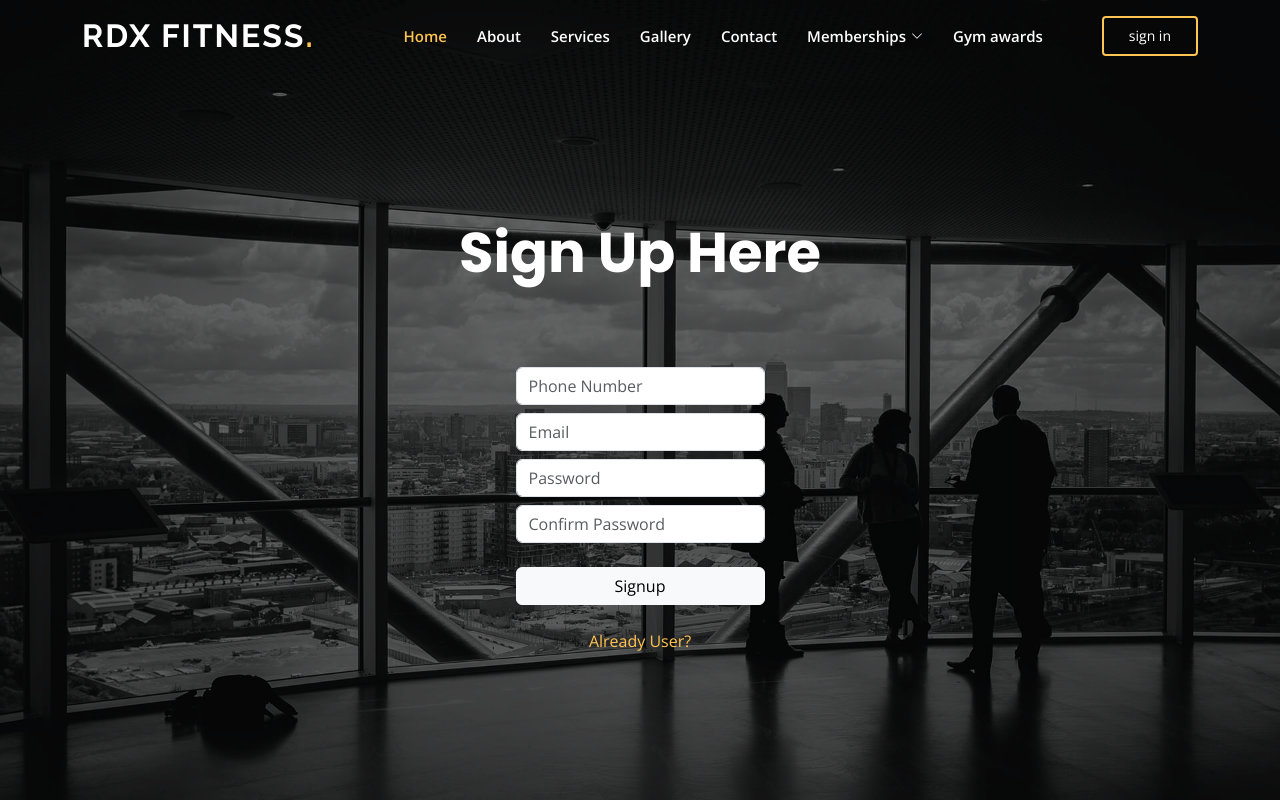
After one commit to odomb/RDX-FITNESS, a Django app: page /signup in a window 1280 px wide. The commit adds this page. Run offline with Django 4.2, Linux system fonts and the light colour scheme; some libraries are stand-ins or nearby versions.

Commit message:
made some change

```diff
--- a/authapp/urls.py
+++ b/authapp/urls.py
@@ -3,4 +3,7 @@ from authapp import views
 
 urlpatterns = [
     path('', views.home,name="home"),
+    path('signup',views.signup,name="signup"),
+    path('login',views.handlelogin,name="handlelogin"),
+
 ]
--- a/authapp/views.py
+++ b/authapp/views.py
@@ -3,3 +3,9 @@ from django.shortcuts import render
 # Create your views here.
 def home(request):
     return render(request,"index.html")
+
+def signup(request):
+    return render(request,"signup.html")
+
+def handlelogin(request):
+    return render(request,"handlelogin.html")
--- /dev/null
+++ b/templates/base.html
@@ -0,0 +1,119 @@
+{% load static %}
+<!DOCTYPE html>
+<html lang="en">
+
+<head>
+  <meta charset="utf-8">
+  <meta content="width=device-width, initial-scale=1.0" name="viewport">
+
+  <title>My fitness - {% block title%} {% endblock title%} </title>
+  <meta content="" name="description">
+  <meta content="" name="keywords">
+
+  <!-- Favicons -->
+  <link href="static/assets/img/favicon.png" rel="icon">
+  <link href="static/assets/img/apple-touch-icon.png" rel="apple-touch-icon">
+
+  <!-- Google Fonts -->
+  <link href="https://fonts.googleapis.com/css?family=Open+Sans:300,300i,400,400i,600,600i,700,700i|Raleway:300,300i,400,400i,500,500i,600,600i,700,700i|Poppins:300,300i,400,400i,500,500i,600,600i,700,700i" rel="stylesheet">
+
+  <!-- Vendor CSS Files -->
+  <link href="static/assets/vendor/aos/aos.css" rel="stylesheet">
+  <link href="static/assets/vendor/bootstrap/css/bootstrap.min.css" rel="stylesheet">
+  <link href="static/assets/vendor/bootstrap-icons/bootstrap-icons.css" rel="stylesheet">
+  <link href="static/assets/vendor/boxicons/css/boxicons.min.css" rel="stylesheet">
+  <link href="static/assets/vendor/glightbox/css/glightbox.min.css" rel="stylesheet">
+  <link href="static/assets/vendor/remixicon/remixicon.css" rel="stylesheet">
+  <link href="static/assets/vendor/swiper/swiper-bundle.min.css" rel="stylesheet">
+
+  <!-- Template Main CSS File -->
+  <link href="static/assets/css/style.css" rel="stylesheet">
+
+
+</head>
+
+<body>
+
+  <!-- ======= Header ======= -->
+  <header id="header" class="fixed-top ">
+    <div class="container d-flex align-items-center justify-content-lg-between">
+
+      <h1 class="logo me-auto me-lg-0"><a href="/">Rdx fitness<span>.</span></a></h1>
+      <!-- Uncomment below if you prefer to use an image logo -->
+      <!-- <a href="index.html" class="logo me-auto me-lg-0"><img src="static/assets/img/logo.png" alt="" class="img-fluid"></a>-->
+
+      <nav id="navbar" class="navbar order-last order-lg-0">
+        <ul>
+          <li><a class="nav-link scrollto active" href="/">Home</a></li>
+          <li><a class="nav-link scrollto" href="/about">About</a></li>
+          <li><a class="nav-link scrollto" href="/services">Services</a></li>
+          <li><a class="nav-link scrollto " href="/Gallery">Gallery</a></li>
+          <li><a class="nav-link scrollto" href="/contact">Contact</a></li>
+          <li class="dropdown"><a href="#"><span>Memberships</span> <i class="bi bi-chevron-down"></i></a>
+            <ul>
+              <li><a href="#">Enroll</a></li>
+
+              <li><a href="#">Workouts</a></li>
+              <li><a href="#">Tracker</a></li>
+              <li><a href="#">View profile</a></li>
+            </ul>
+          </li>
+          <li><a class="nav-link scrollto" href="/achivements">Gym awards</a></li>
+        </ul>
+        <i class="bi bi-list mobile-nav-toggle"></i>
+      </nav><!-- .navbar -->
+
+      <a href="/signup" class="get-started-btn scrollto">sign in</a>
+
+    </div>
+  </header><!-- End Header -->
+
+<!-- ======= Hero Section ======= -->
+  <section id="hero" class="d-flex align-items-center justify-content-center">
+    <div class="container" data-aos="fade-up">
+
+      <div class="row justify-content-center" data-aos="fade-up" data-aos-delay="150">
+        <div class="col-xl-6 col-lg-8">
+          {% block head %}
+
+
+          {% endblock head %}
+
+        </div>
+      </div>
+
+
+
+    </div>
+  </section><!-- End Hero -->
+
+  <main id="main">
+
+    {% block body %}
+
+
+
+    {% endblock body %}
+
+  </main>
+
+
+
+  <div id="preloader"></div>
+  <a href="#" class="back-to-top d-flex align-items-center justify-content-center"><i class="bi bi-arrow-up-short"></i></a>
+
+  <!-- Vendor JS Files -->
+  <script src="static/assets/vendor/purecounter/purecounter_vanilla.js"></script>
+  <script src="static/assets/vendor/aos/aos.js"></script>
+  <script src="static/assets/vendor/bootstrap/js/bootstrap.bundle.min.js"></script>
+  <script src="static/assets/vendor/glightbox/js/glightbox.min.js"></script>
+  <script src="static/assets/vendor/isotope-layout/isotope.pkgd.min.js"></script>
+  <script src="static/assets/vendor/swiper/swiper-bundle.min.js"></script>
+  <script src="static/assets/vendor/php-email-form/validate.js"></script>
+
+  <!-- Template Main JS File -->
+  <script src="static/assets/js/main.js"></script>
+
+</body>
+
+</html>
--- /dev/null
+++ b/templates/signup.html
@@ -0,0 +1,72 @@
+{% extends 'base.html' %}
+{% block title %}
+SignUp
+{% endblock title %}
+{% block head %}
+
+<h1>Sign Up Here</h1>
+
+
+<div class="container mt-2">
+
+    <div class="row">
+
+    <div class="col-md-3"> </div>
+
+    <div class="col-md-6">
+
+
+    {% for message in messages %}
+    <div class="alert alert-{{message.tags}} alert-dismissible fade show" role="alert">
+      <strong></strong> {{message}}
+      <button type="button" class="btn-close" data-bs-dismiss="alert" aria-label="Close"></button>
+    </div>
+    {% endfor %}
+
+
+    <form action="/signup" method="post">{% csrf_token %}
+
+        <div class="form-group">
+            <input type="number" class="form-control mb-2" name="usernumber" placeholder="Phone Number" required>
+            </div>
+
+
+    <div class="form-group">
+    <input type="email" class="form-control" name="email" placeholder="Email" required>
+    </div>
+
+
+
+    <div class="form-group">
+    <input type="password" class="form-control mt-2" name="pass1" placeholder="Password" required>
+    </div>
+
+    <div class="form-group">
+    <input type="password" class="form-control mt-2" name="pass2" placeholder="Confirm Password" required>
+    </div>
+    <br>
+
+
+    <div class="d-grid gap-2">
+      <button class="btn btn-light" type="submit">Signup</button>
+
+    </div>
+
+    </form>
+    <br><a href="/login">Already User?</a>
+
+
+    </div>
+
+    <div class="col-md-3"></div>
+
+    </div>
+
+
+
+    </div>
+
+
+
+
+{% endblock head %}
```
Also changed, not shown: templates/handlelogin.html (added, +67 -0 lines), templates/index.html (+9 -9 lines).
